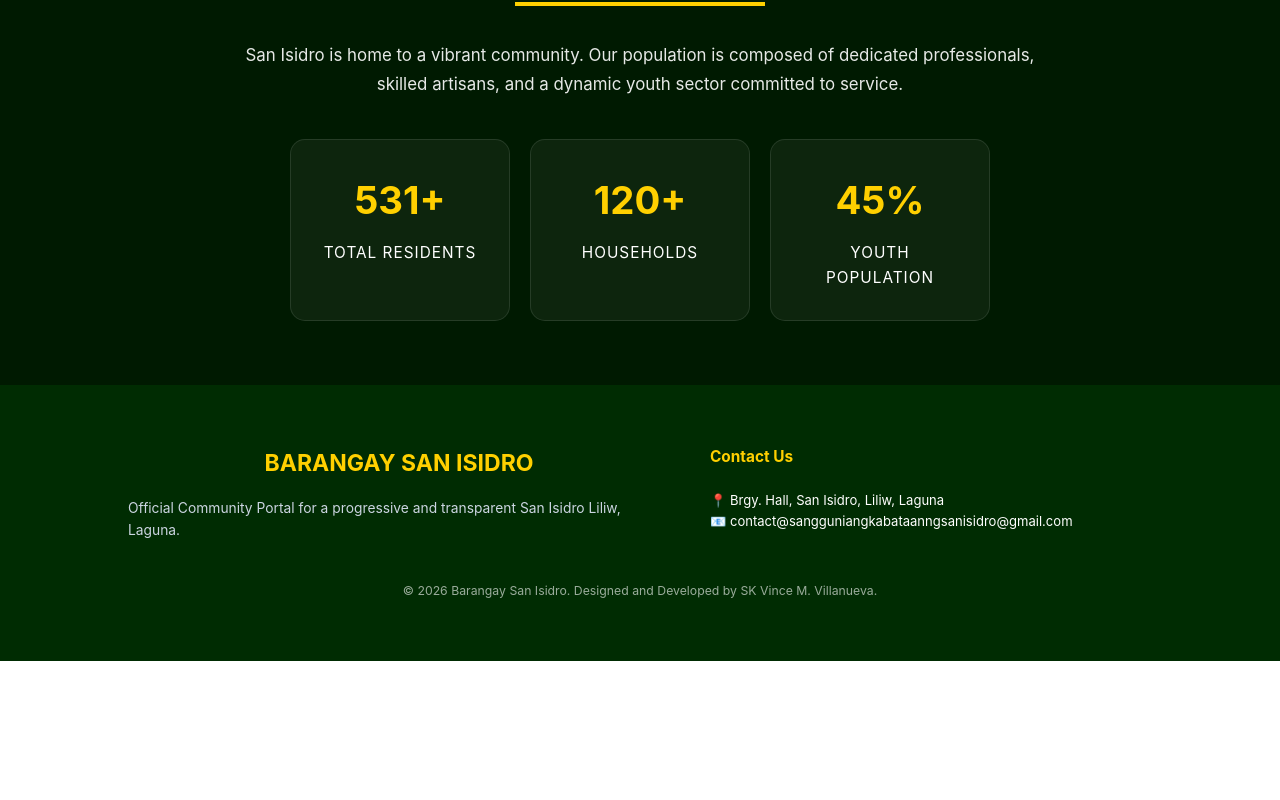
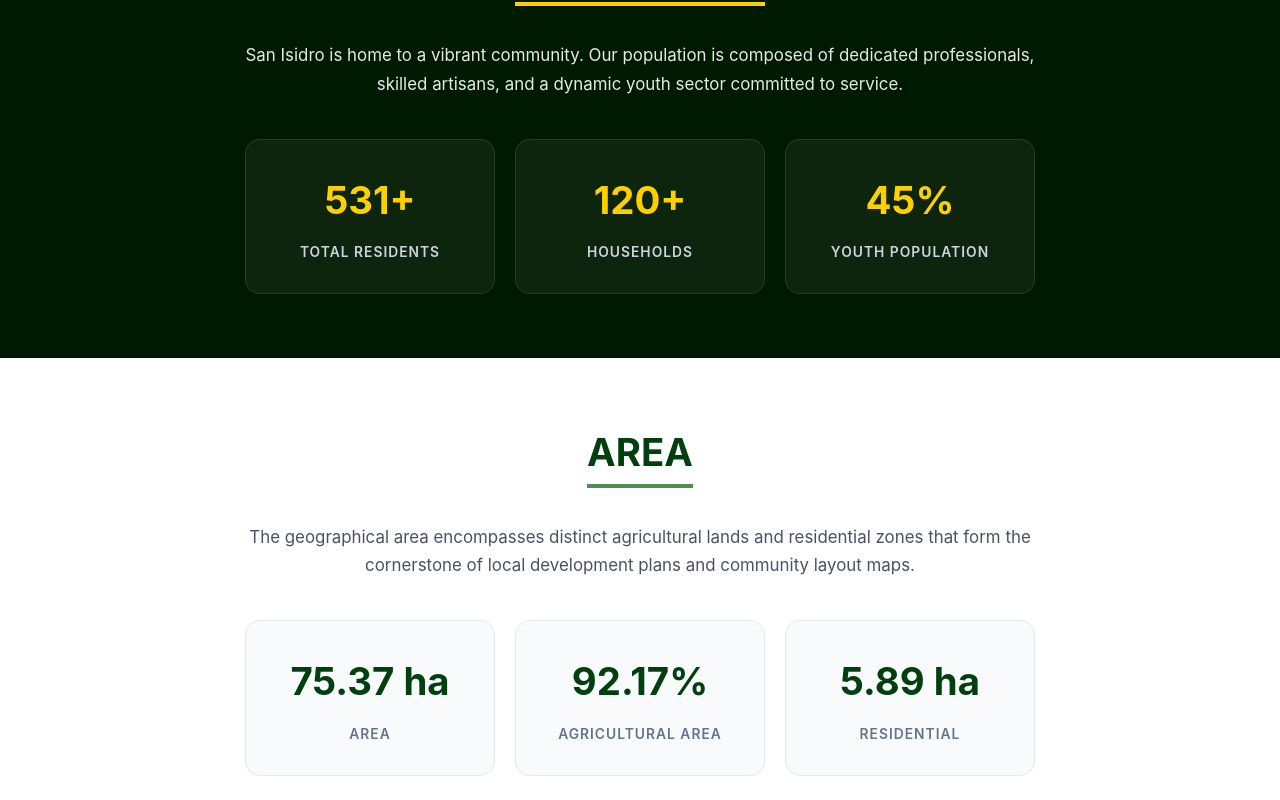
Before and after one commit to vincemv14/sk-san-isidro-liliw, a React (Vite) app: page /about in a window 1280 px wide. Shown: the part 1020-1820 px from the top of the page. Before the commit the page ends 1681 px from the top, so only its background shows below. Built offline with nearby package versions, Linux system fonts and the light colour scheme.

Commit message:
update: layout and refinement of people page

```diff
--- a/src/pages/About.jsx
+++ b/src/pages/About.jsx
@@ -119,13 +119,48 @@ const About = () => {
               gap: '20px',
               flexWrap: 'wrap'
             }}>
-              <StatCard number="531+" label="Total Residents" />
-              <StatCard number="120+" label="Households" />
-              <StatCard number="45%" label="Youth Population" />
+              <StatCard value="531+" label="Total Residents" isDarkSection={true} />
+              <StatCard value="120+" label="Households" isDarkSection={true} />
+              <StatCard value="45%" label="Youth Population" isDarkSection={true} />
             </div>
           </div>
         </section>
 
+        {/* 4. AREA */}
+        <section style={{
+          backgroundColor: '#ffffff',
+          color: '#334155',
+          padding: 'clamp(50px, 8vh, 80px) 5%',
+          width: '100%',
+          boxSizing: 'border-box',
+        }}>
+          <div style={{ maxWidth: '1100px', margin: '0 auto', textAlign: 'center' }}>
+            <h2 style={{ ...headingStyle, color: '#003f0e', borderBottomColor: '#538b56' }}>AREA</h2>
+            <p style={{
+              fontSize: 'clamp(0.9rem, 2.5vw, 1.1rem)',
+              maxWidth: '800px',
+              margin: '10px auto 40px',
+              color: '#334155',
+              lineHeight: '1.7',
+              opacity: 0.9
+            }}>
+              The geographical area encompasses distinct agricultural lands and residential zones
+              that form the cornerstone of local development plans and community layout maps.
+            </p>
+
+            <div style={{
+              display: 'flex',
+              justifyContent: 'center',
+              gap: '20px',
+              flexWrap: 'wrap'
+            }}>
+              <StatCard value="75.37 ha" label="Area" isDarkSection={false} />
+              <div style={{ display: 'none' }}><StatCard value="120+" label="Households" isDarkSection={false} /></div> {/* Preserved layout structure safely */}
+              <StatCard value="92.17%" label="Agricultural Area" isDarkSection={false} />
+              <StatCard value="5.89 ha" label="Residential" isDarkSection={false} />
+            </div>
+          </div>
+        </section>
       </div>
 
       <Footer />
@@ -134,26 +169,36 @@ const About = () => {
 };
 
 // --- Sub-components ---
-const StatCard = ({ number, label }) => (
+// Fixed the tag nesting compilation error and simplified into a clean, reusable component
+const StatCard = ({ value, label, isDarkSection }) => (
   <div style={{
-    background: 'rgba(255,255,255,0.05)',
+    background: isDarkSection ? 'rgba(255,255,255,0.05)' : '#f8fafc',
     padding: 'clamp(20px, 4vw, 30px)',
     borderRadius: '15px',
     flex: '1 1 140px',
-    maxWidth: '220px',
-    border: '1px solid rgba(255,255,255,0.1)',
+    maxWidth: '250px',
+    border: isDarkSection ? '1px solid rgba(255,255,255,0.1)' : '1px solid #e2e8f0',
     boxSizing: 'border-box',
+    textAlign: 'center'
   }}>
     <h3 style={{
-      color: '#ffd000',
+      color: isDarkSection ? '#ffd000' : '#003f0e',
       fontSize: 'clamp(1.8rem, 5vw, 2.5rem)',
-      margin: '0 0 10px 0'
-    }}>{number}</h3>
+      margin: '0 0 10px 0',
+      fontWeight: 'bold'
+    }}>
+      {value}
+    </h3>
     <span style={{
-      fontSize: 'clamp(0.75rem, 2vw, 1rem)',
+      fontSize: 'clamp(0.75rem, 2vw, 0.9rem)',
       textTransform: 'uppercase',
-      letterSpacing: '1px'
-    }}>{label}</span>
+      letterSpacing: '1px',
+      color: isDarkSection ? '#cbd5e1' : '#64748b',
+      fontWeight: '600',
+      display: 'block'
+    }}>
+      {label}
+    </span>
   </div>
 );
 
@@ -179,12 +224,4 @@ const Footer = () => (
   </footer>
 );
 
-
-const footerLinkStyle = {
-  color: '#cbd5e1',
-  textDecoration: 'none',
-  transition: 'color 0.2s ease',
-  cursor: 'pointer'
-};
-
 export default About;
--- a/src/pages/Home.jsx
+++ b/src/pages/Home.jsx
@@ -64,7 +64,7 @@ const Home = () => {
       >
         <div style={{ padding: '0 10%', width: '100%' }}>
           <div style={{ color: 'white', textAlign: 'left' }}>
-            <h1 style={{ fontSize: '3.5rem', margin: '0 0 10px 0', lineHeight: '1', fontWeight: "650" }}>
+            <h1 style={{ fontSize: '4rem', margin: '0 0 10px 0', lineHeight: '1', fontWeight: "650" }}>
               Welcome to <br /> Barangay San Isidro
             </h1>
             <h1 style={{ fontSize: '3.5rem', margin: '0 0 20px 0', lineHeight: '1', fontWeight: "650" }}>
--- a/src/pages/People.jsx
+++ b/src/pages/People.jsx
@@ -68,9 +68,9 @@ const People = () => {
   ];
 
   const pastSB = [
-    { name: "HON. FELINO MERCADO", years: "2023 - PRESENT" },
-    { name: "HON. FELINO MERCADO", years: "2018 - 2023" },
-    { name: "HON. [NAME HERE]", years: "2013 - 2018" },
+    { name: "HON. FELINO C. MERCADO", years: "2023 - PRESENT" },
+    { name: "HON. FELINO C. MERCADO", years: "2018 - 2023" },
+    { name: "HON. FELINO C. MERCADO", years: "2013 - 2018" },
     { name: "HON. [NAME HERE]", years: "2013 - 2018" },
     { name: "HON. [NAME HERE]", years: "2013 - 2018" },
     { name: "HON. [NAME HERE]", years: "2013 - 2018" },
@@ -80,7 +80,7 @@ const People = () => {
   const pastSK = [
     { name: "HON. GIAN LORBEN M. LAGRISOLA", years: "2023 - PRESENT" },
     { name: "HON. MEZZA LUNA BRUL", years: "2018 - 2023" },
-    { name: "HON. [NAME HERE]", years: "2013 - 2018" },
+    { name: "HON. MA. RICA S. GRINDULO", years: "2013 - 2018" },
     { name: "HON. [NAME HERE]", years: "2013 - 2018" },
     { name: "HON. [NAME HERE]", years: "2013 - 2018" },
     { name: "HON. [NAME HERE]", years: "2013 - 2018" },
```
Also changed, not shown: 2 other files (tests, documents, lock files or other folders).
